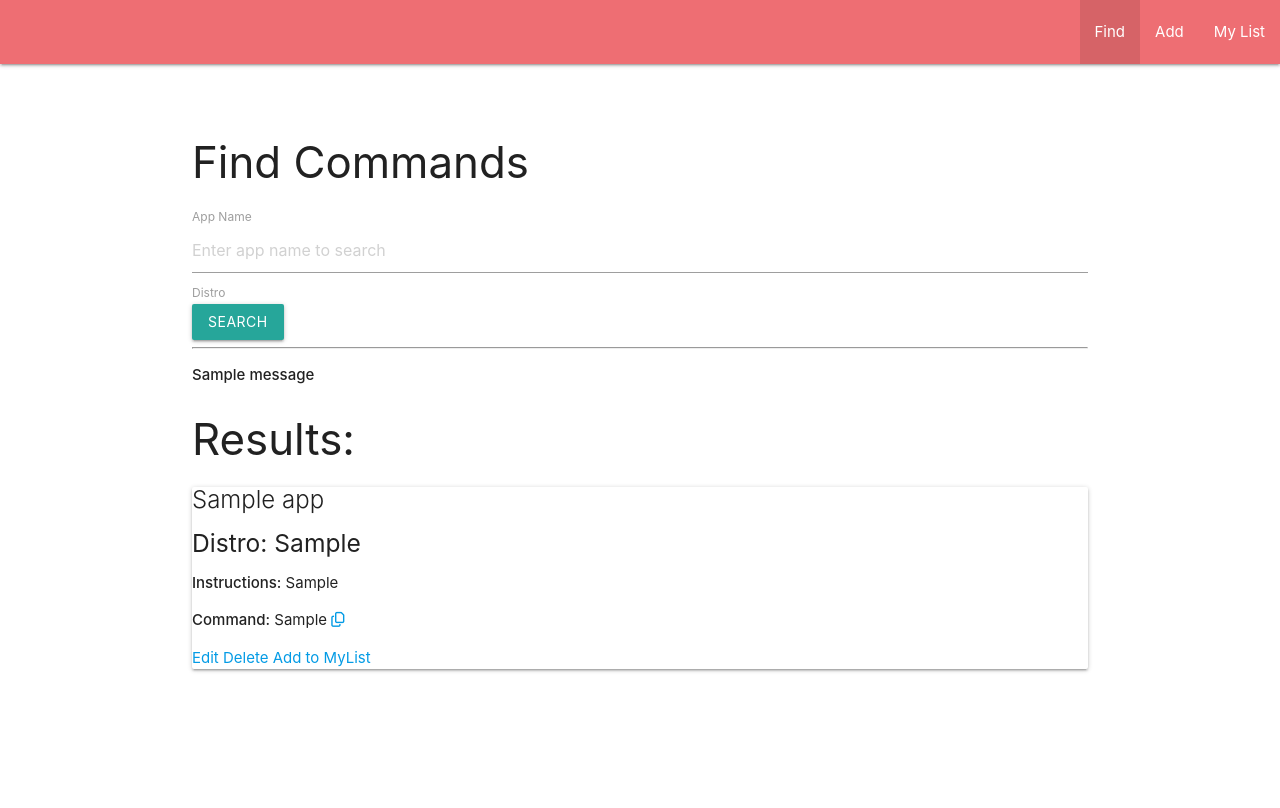
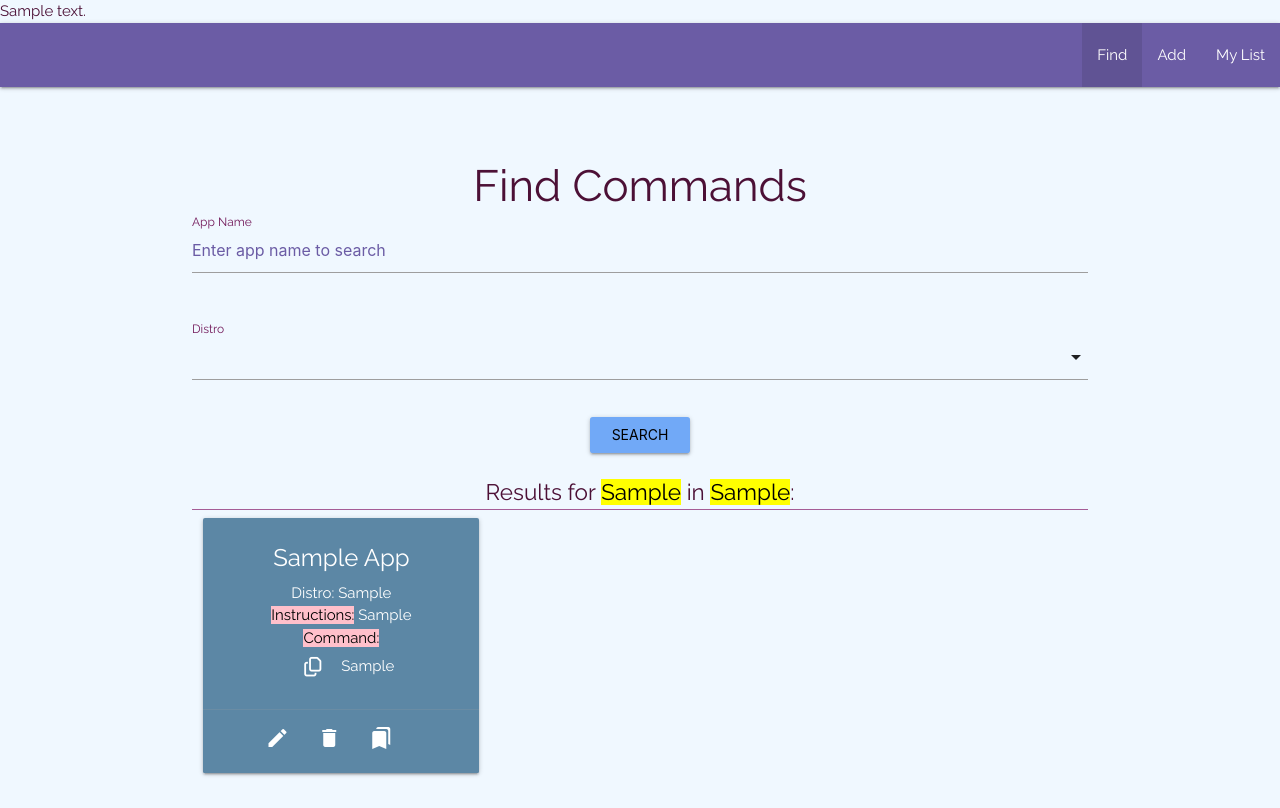
Before and after one commit to nealbrophy/CI-LinuxCommandGenerator-v2, a Flask app: template templates/find_command.html in a window 1280 px wide. Before the commit the page ends 672 px from the top, so only its background shows below. Run offline with Flask 2, Linux system fonts and the light colour scheme; the template is opened without the code that fills it: values that come from a table or form of the project are taken from there, most other values are stand-ins (such as "Sample title", 1, 10 or a date in 2020); one stand-in notice (Sample message) is shown; some libraries are stand-ins or nearby versions; some web fonts are replaced.

Commit message:
Switch to using SendGrid for smtp, continue adding Materialize styles

```diff
--- a/app.py
+++ b/app.py
@@ -4,10 +4,13 @@ if path.exists("env.py"):
   import env
 from flask import Flask, render_template, redirect, request, url_for, abort, flash
 from flask_pymongo import PyMongo
+from flask_toastr import Toastr
 from bson.objectid import ObjectId
+from sendgrid import SendGridAPIClient
+from sendgrid.helpers.mail import Mail, Content, Email
 import pyperclip
 import pdb
-from form import WTForm_with_ReCaptcha, csrf, EmailForm, SimpleSearch, DeleteForm
+from form import WTForm_with_ReCaptcha, csrf, EmailForm, SimpleSearch, DeleteForm, EditForm
 import smtplib, ssl
 import yagmail
 
@@ -18,9 +21,9 @@ app.config["MONGO_URI"] = os.environ.get('MONGO_URI')
 app.config["SECRET_KEY"] = os.environ.get('SECRET_KEY')
 app.config["RECAPTCHA_PUBLIC_KEY"] = '6LdiXPEUAAAAAK14HJzF9_m1YWsMHwhND5zUxq-9'
 app.config["RECAPTCHA_PRIVATE_KEY"] = os.environ.get('RC_SECRETKEY')
-password = os.environ.get('GMAIL_SECRET')
-sender_email = os.environ.get('GMAIL_SENDER')
 csrf.init_app(app)
+toastr = Toastr(app)
+
 
 # ==========
 # global vars
@@ -48,7 +51,7 @@ def get_distros():
 @app.route('/distro_cmds/<distro_name>', methods=['GET', 'POST'])
 def get_distro_cmds(distro_name):
   form = SimpleSearch()
-  return render_template('find_command.html', req_type='find', form=form,
+  return render_template('find_command.html', req_type='find', form=form, find_distro=distro_name,
         distros=mongo.db.distros.find(),
         results=mongo.db.commands.find({'app_distro': distro_name}))
 
@@ -70,7 +73,7 @@ def add_command():
         'app_distro': {'$regex': add_distro, '$options': 'ix'}
         })
       if existing_cmds:
-        flash('Command already in present')
+        flash('command already exists!', 'warning')
         return render_template('find_command.html', form=SimpleSearch(),
           results=mongo.db.commands.find({'app_name': {'$regex': add_app, '$options': 'ix'}, 'app_distro': add_distro}),
           distros=mongo.db.distros.find(), commands=mongo.db.commands.find())
@@ -82,12 +85,12 @@ def add_command():
           'app_instruction': form.form_instruction.data,
           'app_command': form.form_command.data}
         mongo.db.commands.insert_one(cmd_to_insert)
-        flash('Command added')
+        flash('Command added!')
         return render_template('find_command.html', form=SimpleSearch(),
           results=mongo.db.commands.find({'app_name': {'$regex': add_app, '$options': 'ix'}, 'app_distro': add_distro}),
           distros=mongo.db.distros.find(), commands=mongo.db.commands.find())
     elif 'response parameter is missing' in form.errors['form_recaptcha'][0]:
-      flash('Please complete reCAPTCHA')
+      flash('Please complete reCAPTCHA!')
       return render_template('add_command.html', form=form, error='captcha missing', distros=mongo.db.distros.find(), commands=mongo.db.commands.find())
 
 # =================
@@ -101,19 +104,19 @@ def find_command():
     return render_template('find_command.html', req_type='find', form=form, distros=mongo.db.distros.find())
   else:
     if form.search_app.data and form.search_distro.data:
-      find_app = request.form.get('app_name').replace(' ', '')
-      find_distro = request.form.get('app_distro')
-      return render_template('find_command.html', req_type='find', form=form,
+      find_app = form.search_app.data.replace(' ', '')
+      find_distro = form.search_distro.data
+      return render_template('find_command.html', req_type='find', form=form, find_app=find_app, find_distro=find_distro,
         distros=mongo.db.distros.find(),
         results=mongo.db.commands.find({'app_name': {'$regex': find_app, '$options': 'ix'}, 'app_distro': find_distro}))
     elif form.search_app.data:
       find_app = form.search_app.data
-      return render_template('find_command.html', req_type='find', form=form,
+      return render_template('find_command.html', req_type='find', form=form, find_app=find_app,
         distros=mongo.db.distros.find(),
         results=mongo.db.commands.find({'app_name': {'$regex': find_app, '$options': 'ix'}}))
     elif form.search_distro.data:
       find_distro = form.search_distro.data
-      return render_template('find_command.html', req_type='find', form=form,
+      return render_template('find_command.html', req_type='find', form=form, find_distro=find_distro,
         distros=mongo.db.distros.find(),
         results=mongo.db.commands.find({'app_distro': find_distro}))
     else:
@@ -126,29 +129,30 @@ def find_command():
 @app.route('/edit/<command_id>', methods=['POST', 'GET'])
 def edit_command(command_id):
   # pdb.set_trace()
-  form = WTForm_with_ReCaptcha()
+  form = EditForm()
   commands = mongo.db.commands
   cmd_to_update = mongo.db.commands.find_one({'_id': ObjectId(command_id)})
   distros = mongo.db.distros.find()
   if request.method == 'GET':
-    return render_template('edit_command.html', form=form, cmd_to_update=cmd_to_update, distros=distros)
+    return render_template('edit_command.html', form = WTForm_with_ReCaptcha(), cmd_to_update=cmd_to_update, distros=distros)
   else:
+    # pdb.set_trace()
     if form.validate():
       if form.form_submit:
         commands.update({'_id': ObjectId(command_id)},
         {
           'app_name': form.form_name.data,
-          'app_distro': form.form_distro.data,
+          'app_distro': request.form.get('app_distro'),
           'app_url': form.form_url.data,
           'app_instruction': form.form_instruction.data,
           'app_command': form.form_command.data
         })
-        flash('Command updated')
+        flash('Command updated', 'info')
         return render_template('find_command.html', form=SimpleSearch(),
           results=mongo.db.commands.find({'_id': ObjectId(command_id)}),
           distros=mongo.db.distros.find(), commands=mongo.db.commands.find())
     else:
-      return 'Error'
+      return f'{form.errors}'
 
 # ===================
 # DELETE COMMAND VIEW
@@ -165,10 +169,10 @@ def confirm_delete(command_id):
     if form.validate():
       if form.form_submit:
         mongo.db.commands.remove({'_id': ObjectId(command_id)})
-        flash('Command deleted')
+        flash('Command deleted!')
         return render_template('find_command.html', form=SimpleSearch(), distros=mongo.db.distros.find(), commands=mongo.db.commands.find())
     elif form.errors:
-      flash(form.errors)
+      flash('reCAPTCHA missing!', 'error')
       return render_template('delete_command.html', error=form.errors, form=form, cmd_to_delete=cmd_to_delete, results=mongo.db.commands.find({'_id': ObjectId(command_id)}),
             distros=mongo.db.distros.find(), commands=mongo.db.commands.find())
 
@@ -182,7 +186,7 @@ def add_to_list(command_id):
   # formatted_name = f"{cmd_to_save['app_name']} ({cmd_to_save['app_distro']})"
   for key in my_list.keys():
     if command_id in str(key):
-      flash('command already in list')
+      flash('already in list!', 'warning')
       return redirect(request.referrer)
 
   else:
@@ -215,9 +219,8 @@ def send_list():
   if request.method == 'GET':
     return render_template('send_list.html', form=form)
   else:
-    try:
-      email_body = ""
-      for value in my_list.values():
+    email_body = ""
+    for value in my_list.values():
         email_body += f"""
         <h3>{value['app']}</h3>
         <p><strong>Distro:</strong> {value['distro']}.
@@ -229,26 +232,49 @@ def send_list():
         <strong>Command:</strong>{value['command']}
         <hr>
         """
-      yag = yagmail.SMTP(sender_email, password)
-      receiver = form.email_address.data
-      yag.send(
-        to=receiver,
+    message = Mail(
+        from_email='linuxcommandgen@gmail.com',
+        to_emails=form.email_address.data,
         subject="Commands from Linux Command Generator",
-        contents=email_body
+        html_content=email_body
       )
-      return 'Email sent'
-    except Exception:
-      return f'Exception: {Exception}'
+    try:
+      sg = SendGridAPIClient(os.environ.get('SENDGRID_API_KEY'))
+      response = sg.send(message)
+      print(response.status_code)
+      print(response.body)
+      print(response.headers)
+      flash('Email sent', 'success')
+      return redirect(request.referrer)
+    except Exception as e:
+      flash(f'{e}')
+      return redirect(request.referrer)
 
-# ======================    ***********************
-# COPY COMMAND operation - REMOVE IF STICKING WITH JS
-# ======================    ***********************
-# @app.route('/copy_command/<command_id>/<results>')
-# def copy_command(command_id, results):
-#   cmd_to_copy = mongo.db.commands.find_one({'_id': ObjectId(command_id)})
-#   pyperclip.copy(cmd_to_copy['app_command'])
-#   return redirect(request.referrer)
-
+      # email_body = ""
+      # for value in my_list.values():
+      #   email_body += f"""
+      #   <h3>{value['app']}</h3>
+      #   <p><strong>Distro:</strong> {value['distro']}.
+      #   <br>
+      #   <strong>Download URL (if available):</strong>{value['url']}.
+      #   <br>
+      #   <strong>Instruction:</strong>{value['instruction']}.
+      #   <br>
+      #   <strong>Command:</strong>{value['command']}
+      #   <hr>
+      #   """
+    #   yag = yagmail.SMTP(sender_email, password)
+    #   receiver = form.email_address.data
+    #   yag.send(
+    #     to=receiver,
+    #     subject="Commands from Linux Command Generator",
+    #     contents=email_body
+    #   )
+    #   flash('Email sent', 'success')
+    #   return redirect(request.referrer)
+    # except Exception:
+    #   flash(f'Failed!', 'warning')
+    #   return redirect(request.referrer)
 
 # RUN Flask app
 if __name__ == '__main__':
--- a/form.py
+++ b/form.py
@@ -5,13 +5,14 @@ from wtforms import (StringField,SubmitField,
 from wtforms.fields.html5 import EmailField
 from wtforms.validators import DataRequired
 
+
 csrf = CSRFProtect()
 
 class WTForm_with_ReCaptcha(FlaskForm):
     form_recaptcha = RecaptchaField()
     form_name = StringField('app_name', validators=[DataRequired()])
     form_distro = SelectField('app_distro', validators=[DataRequired()], choices=[
-        ('', 'Select distro'),
+        ('', ''),
         ('Ubuntu', 'Ubuntu'),
         ('Debian', 'Debian'),
         ('Arch', 'Arch'),
@@ -49,6 +50,14 @@ class DeleteForm(FlaskForm):
     form_command = StringField('app_command', validators=[DataRequired()])
     form_submit = SubmitField('Delete')
 
+class EditForm(FlaskForm):
+    form_recaptcha = RecaptchaField()
+    form_name = StringField('app_name', validators=[DataRequired()])
+    form_url = StringField('app_url')
+    form_instruction = StringField('app_instruction', validators=[DataRequired()])
+    form_command = StringField('app_command', validators=[DataRequired()])
+    form_submit = SubmitField('Update')
+
 class EmailForm(FlaskForm):
     email_recaptcha = RecaptchaField()
     email_address = EmailField('email address', validators=[DataRequired()])
@@ -57,7 +66,7 @@ class EmailForm(FlaskForm):
 class SimpleSearch(FlaskForm):
     search_app = StringField()
     search_distro = SelectField('app_distro', choices=[
-        ('', 'Select distro'),
+        ('', ''),
         ('Ubuntu', 'Ubuntu'),
         ('Debian', 'Debian'),
         ('Arch', 'Arch'),
--- a/requirements.txt
+++ b/requirements.txt
@@ -4,6 +4,7 @@ click==7.1.2
 dnspython==1.16.0
 Flask==1.1.2
 Flask-PyMongo==2.3.0
+Flask-Toastr==0.5.4
 Flask-WTF==0.14.3
 isort==4.3.21
 itsdangerous==1.1.0
@@ -14,7 +15,8 @@ mccabe==0.6.1
 pycodestyle==2.5.0
 pylint==2.5.0
 pymongo==3.10.1
-pyperclip==1.8.0
+python-http-client==3.2.7
+sendgrid==6.3.0
 six==1.14.0
 toml==0.10.0
 Werkzeug==1.0.1
--- a/static/script.js
+++ b/static/script.js
@@ -1,3 +1,4 @@
+// copy command function
 function copyToClipboard(inputText) {
     let textArea = document.createElement("textarea");
     textArea.value = inputText;
@@ -9,6 +10,10 @@ function copyToClipboard(inputText) {
     try {
         let successful = document.execCommand("copy");
         let msg = successful ? "successful" : "unsuccessful";
+        M.toast({
+            html: 'Copied!',
+            displayLength: 800
+        })
     } catch (err) {
         console.log("Copy failed", err);
     }
--- a/static/style.css
+++ b/static/style.css
@@ -1,24 +1,107 @@
-.main-container {
-    margin-top: 5rem;;
+body {
+    background-color: aliceblue;
+    color: #4C1036;
+    font-family: 'Raleway', sans-serif;
 }
 
-.navbar .fl-tux {
+nav {
+    background-color: #6B5CA5 !important;
+    color: white !important;
+}
+
+.main-container {
+    margin-top: 5rem;
+}
+
+.divider {
+    background-color: #a55c96 !important;
+}
+
+.results {
     font-size: 1.5rem;
 }
 
-.navbar {
-    background-color: #4C1036 !important;
-    color: white !important;
+.nav .fl-tux {
+    font-size: 1.5rem;
 }
 
-.navbar a:link {
-    color: white !important;
+.brand-logo {
+    padding-left: .5rem !important;
 }
 
-.navbar a:visited {
-    color: white !important;
+.btn-flat {
+    color: white;
 }
 
-.fa-times-circle {
-    color: red;
+.btn-french {
+    background-color: #71A9F7;
 }
+
+.btn-french:hover {
+    background-color: #7195e4;
+}
+
+.card {
+    background-color: #5c87a5 !important;
+}
+
+.my-card-list {
+    margin-top: 2rem;
+    background-color: rgb(213, 225, 252);
+    border: 1px dashed white;
+}
+
+.material-icons {
+    color: white;
+}
+
+.input-field label {
+    color: #72195A;
+}
+
+.g-recaptcha {
+    display: inline-block
+}
+
+.recaptcha-wrapper {
+    text-align: center;
+}
+
+.input-field input[type=text]:focus + label {
+    color: #4C1036 !important;
+}
+#app_name:focus,
+#app_instruction:focus,
+#app_command:focus,
+#app_url:focus {
+    border-bottom: 1px solid #6B5CA5;
+    box-shadow: 0 1px 0 0 #6B5CA5;
+}
+
+.input-field input[type=text]:focus {
+    border-bottom: 1px solid #6B5CA5;
+    box-shadow: 0 1px 0 0 #6B5CA5;
+}
+
+.input-field input[type=text].valid {
+    border-bottom: 1px solid #6B5CA5;
+    box-shadow: 0 1px 0 0 #6B5CA5;
+}
+
+.input-field input[type=text].invalid {
+    border-bottom: 1px solid #6B5CA5;
+    box-shadow: 0 1px 0 0 #6B5CA5;
+}
+
+.dropdown-content li>span {
+    color: #72195A;
+}
+
+::placeholder {
+    color: #6B5CA5 !important;
+}
+
+.card-text strong {
+    background-color: pink;
+    color: black;
+}
--- a/templates/base.html
+++ b/templates/base.html
@@ -4,6 +4,7 @@
 <head>
     <meta charset="UTF-8">
     <meta name="viewport" content="width=device-width, initial-scale=1.0">
+    <link href="https://fonts.googleapis.com/css2?family=Raleway:ital,wght@0,400;0,600;1,900&display=swap" rel="stylesheet">
     <link href="https://fonts.googleapis.com/icon?family=Material+Icons" rel="stylesheet">
     <link rel="stylesheet" href="https://cdnjs.cloudflare.com/ajax/libs/materialize/1.0.0/css/materialize.min.css">
     <link href="//cdn.jsdelivr.net/gh/Lukas-W/font-logos@v0.11/assets/font-logos.css" rel="stylesheet">
@@ -11,6 +12,9 @@
     <script src="https://www.google.com/recaptcha/api.js" async defer></script>
     <link rel="stylesheet" href="{{ url_for('static', filename='style.css') }}">
     {% block head %}
+    {{ toastr.include_jquery() }}
+    {{ toastr.include_toastr_css() }}
+    {{ toastr.message() }}
     <title>{% block title %}{% endblock %} - Linux Command Generator</title>
     {% endblock %}
 </head>
@@ -39,11 +43,19 @@
         <li><a href="">Add</a></li>
         <li><a href="">My List</a></li>
     </ul>
-    <div class="container main-container">
+    <div class="container center-align main-container">
         {% block content %} {% endblock %}
     </div>
     <script src="https://cdnjs.cloudflare.com/ajax/libs/materialize/1.0.0/js/materialize.min.js"></script>
     <script src="{{ url_for('static', filename='script.js')}}"></script>
+    <script>
+        M.AutoInit();
+        document.addEventListener('DOMContentLoaded', function() {
+            var elems = document.querySelectorAll('select');
+            var instances = M.FormSelect.init(elems);
+        });
+    </script>
+    {{ toastr.include_toastr_js() }}
 </body>
 
 </html>
--- a/templates/find_command.html
+++ b/templates/find_command.html
@@ -7,45 +7,54 @@
 
     {{ form.hidden_tag() }}
     <div class="form-group">
-        <label for="app_name">App Name</label>
-        {{ form.search_app(id="app_name", class_="form-control", placeholder="Enter app name to search") }}
+        <div class="input-field">
+            <label for="app_name">App Name</label>
+            {{ form.search_app(id="app_name", placeholder="Enter app name to search") }}
+        </div>
         <br>
-        <label for="app_distro">Distro</label>
-        {{ form.search_distro(id="app_distro", class_="form-control") }}
+        <div class="input-field">
+            {{ form.search_distro(id="app_distro") }}
+            <label>Distro</label>
+        </div>
         <br>
-        {{ form.search_submit(class_="btn btn-info", value="Search") }}
+        {{ form.search_submit(class_="btn waves-effect waves-purple btn-french", value="Search") }}
     </div>
 </form>
-<hr>
-{% with messages = get_flashed_messages() %}
-{% if messages %}
-{% for message in messages %}
-{% if message == 'Command added' %}
-<p class="text-center"><strong class="text-success">{{ message }}</strong> ...<a href="{{ url_for('add_command') }}">Add More?</a></p>
-{% elif message == 'Command updated' %}
-<p class="text-center"><strong class="text-success">{{ message }}</strong>
-{% else %}
-<p class="text-center"><strong class="text-danger">{{ message }}</strong></p>
+{% if results %}
+<br>
+
+{% if find_app and find_distro %}
+<span class="results">Results for <mark>{{ find_app }}</mark> in <mark>{{ find_distro }}</mark>:</span>
+<div class="divider"></div>
+{% elif find_app %}
+<span class="results">Results for <mark>{{ find_app }}</mark>:</span>
+<div class="divider"></div>
+{% elif find_distro %}
+<span class="results">Results for <mark>{{ find_distro }}</mark>:</span>
+<div class="divider"></div>
 {% endif %}
-{% endfor %}
-{% endif %}
-{% endwith %}
-{% if results %}
-<h3>Results:</h3>
-{% for apps in results %}
-<div class="card mb-3">
-    <div class="card-body">
-        <h4 class="card-title">{{ apps['app_name'] }}</h4>
-        <h5 class="card-subtitle mb-2 text-muted">Distro: {{ apps['app_distro'] }}</h5>
-        <p class="card-text"><strong>Instructions:</strong> {{ apps['app_instruction'] }}</p>
-        <p class="card-text"><strong>Command:</strong> <span id="command_{{ apps._id }}" class="command_to_copy">{{ apps['app_command'] }} <a class="copy_button"><i
-                    class="far fa-copy"></i></a></span></p>
-        <a class="card-link" href="{{ url_for('edit_command', command_id=apps._id) }}">Edit</a>
-        <a class="card-link" href="{{ url_for('confirm_delete', command_id=apps._id) }}">Delete</a>
-        <a class="card-link" href="{{ url_for('add_to_list', command_id=apps._id) }}">Add to MyList</a>
+<div class="row" id="card-container">
+    {% for apps in results %}
+    <div class="col s12 m6 l4">
+        <div class="card find-cards">
+            <div class="card-content white-text">
+                <span class="card-title">{{ apps['app_name'].title() }}</span>
+                <span class="card-subtitle mb-2 text-muted">Distro: {{ apps['app_distro'] }}</span>
+                <p class="card-text">
+                    <strong>Instructions:</strong> {{ apps['app_instruction'] }}
+                    <br>
+                    <strong>Command:</strong> <span id="command_{{ apps._id }}"
+                        class="command_to_copy truncate"><button class="btn-flat copy_button"><i
+                            class="far fa-copy"></i></button> {{ apps['app_command'] }}</span></p>
+            </div>
+            <div class="card-action">
+                <a class="card-link" href="{{ url_for('edit_command', command_id=apps._id) }}"><span class="material-icons">create</span></a>
+                <a class="card-link" href="{{ url_for('confirm_delete', command_id=apps._id) }}"><span class="material-icons">delete</span></a>
+                <a class="card-link" href="{{ url_for('add_to_list', command_id=apps._id) }}"><span class="material-icons">bookmarks</span></a>
+            </div>
+        </div>
     </div>
+    {% endfor %}
 </div>
-{% endfor %}
-
 {% endif %}
 {% endblock %}
```
Also changed, not shown: templates/add_command.html (+21 -4 lines), templates/delete_command.html (+19 -8 lines), templates/distros.html (+15 -27 lines), templates/edit_command.html (+25 -4 lines), templates/my_list.html (+18 -12 lines), templates/send_list.html (+5 -3 lines), README.md.
